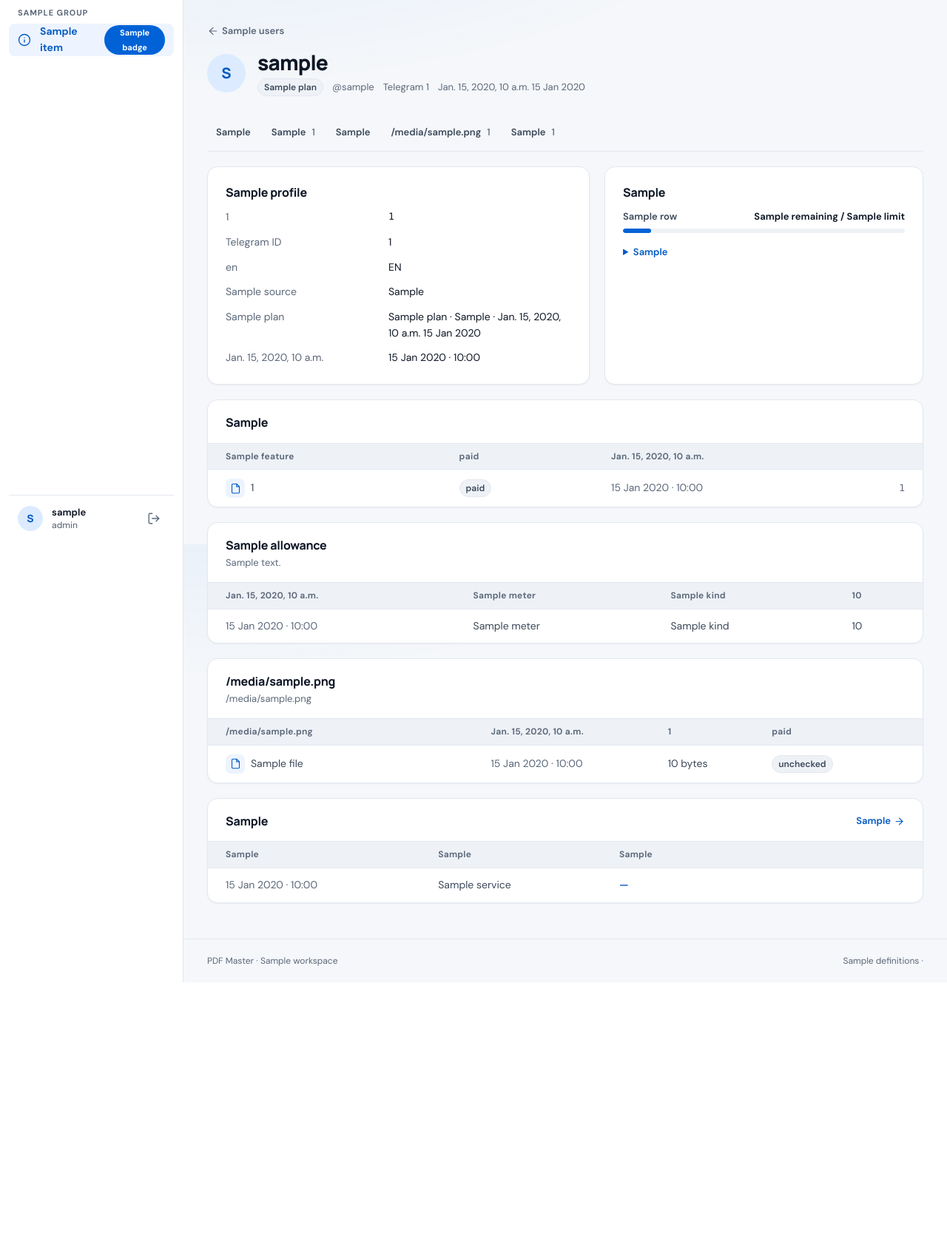
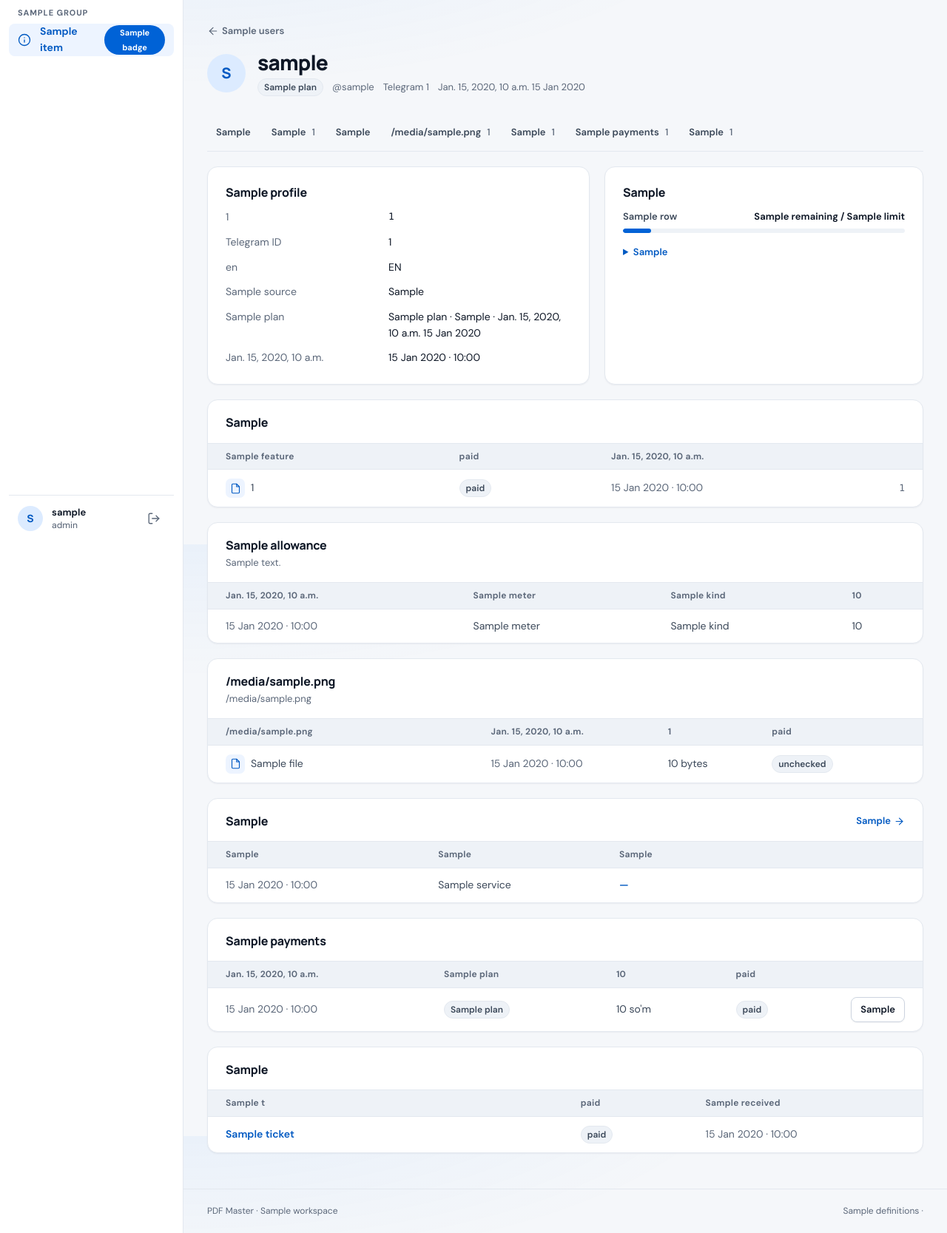
Before and after one commit to shahzodjonweb/document-platform, a Django app: template operations/templates/ops/user.html in a window 1280 px wide. Shown: the part 64-1731 px from the top of the page at 74% size. Before the commit the page ends 1392 px from the top, so only its background shows below. Run offline with Django 5.2, Linux system fonts and the light colour scheme; the template is opened without the code that fills it: most values are stand-ins (such as "Sample title", 1, 10 or a date in 2020); data that the repository does not hold is empty; parts of the project's set-up code (start-up, migrations or seed data) failed here and were passed over; some libraries are stand-ins or nearby versions.

Commit message:
Admin: customer payments and support tabs, sortable users, readable templates
- A customer's page now also lists their card payments (Finance) and
  their support cases (Support), each linking to the review page.
- The users table sorts by name, plan, or newest / oldest.
- The last one-line templates (AI usage, the Telegram, AI and storage
  integration forms) are written out as readable markup.

Co-Authored-By: Claude Opus 5.5 <noreply@anthropic.com>

```diff
--- a/operations/i18n.py
+++ b/operations/i18n.py
@@ -210,3 +210,6 @@ CATALOGS['ru'].update(
 CATALOGS['en'].update(send_reply='Send reply', overview='Overview')
 CATALOGS['uz'].update(send_reply='Javob yuborish')
 CATALOGS['ru'].update(send_reply='Отправить ответ')
+CATALOGS['en'].update(no_payments='No card payments from this customer.')
+CATALOGS['uz'].update(no_payments='Bu mijozdan karta to‘lovlari yo‘q.')
+CATALOGS['ru'].update(no_payments='Платежей картой от этого клиента нет.')
--- a/operations/static/ops/main.css
+++ b/operations/static/ops/main.css
@@ -1291,6 +1291,21 @@ th {
   letter-spacing: 0.02em;
   white-space: nowrap;
 }
+.sort-link {
+  display: inline-flex;
+  align-items: center;
+  gap: 2px;
+  color: inherit;
+}
+.sort-link:hover {
+  color: var(--ink);
+}
+th[aria-sort] .sort-link {
+  color: var(--ink);
+}
+.sort-link.up .icon {
+  transform: rotate(180deg);
+}
 td {
   padding: var(--space-3) var(--space-6);
   border-bottom: 1px solid var(--hairline);
--- a/operations/templates/ops/base.html
+++ b/operations/templates/ops/base.html
@@ -6,9 +6,9 @@
   <meta name="robots" content="noindex,nofollow">
   <title>{{ title }} · PDF Master</title>
   {% include 'ops/brand_head.html' %}
-  <link rel="stylesheet" href="{% static 'ops/main.css' %}?v=redesign-7">
-  <script src="{% static 'ops/theme.js' %}?v=redesign-7"></script>
-  <script src="{% static 'ops/admin.js' %}?v=redesign-7" defer></script>
+  <link rel="stylesheet" href="{% static 'ops/main.css' %}?v=redesign-8">
+  <script src="{% static 'ops/theme.js' %}?v=redesign-8"></script>
+  <script src="{% static 'ops/admin.js' %}?v=redesign-8" defer></script>
 </head>
 <body>
   <a class="skip-link" href="#main">{{ t.skip }}</a>
--- a/operations/templates/ops/login.html
+++ b/operations/templates/ops/login.html
@@ -6,8 +6,8 @@
   <meta name="robots" content="noindex,nofollow">
   <title>{{ t.signin }} · PDF Master</title>
   {% include 'ops/brand_head.html' %}
-  <link rel="stylesheet" href="{% static 'ops/main.css' %}?v=redesign-7">
-  <script src="{% static 'ops/theme.js' %}?v=redesign-7"></script>
+  <link rel="stylesheet" href="{% static 'ops/main.css' %}?v=redesign-8">
+  <script src="{% static 'ops/theme.js' %}?v=redesign-8"></script>
 </head>
 <body class="login-page">
   <div class="login-story">
--- a/operations/templates/ops/user.html
+++ b/operations/templates/ops/user.html
@@ -29,6 +29,8 @@
   <a href="#usage">{{ t.tab_usage }}</a>
   <a href="#files">{{ t.files }} <span class="count">{{ files|length }}</span></a>
   {% if generation_rows %}<a href="#ai">{{ t.gen_customer_recent }} <span class="count">{{ generation_rows|length }}</span></a>{% endif %}
+  {% if payment_rows is not None %}<a href="#payments">{{ t.payments }} <span class="count">{{ payment_rows|length }}</span></a>{% endif %}
+  {% if tickets %}<a href="#support">{{ t.nav_support }} <span class="count">{{ tickets|length }}</span></a>{% endif %}
 </nav>
 
 <div class="overview-grid" id="overview">
@@ -127,6 +129,50 @@
 </section>
 {% endif %}
 
+{% if payment_rows is not None %}
+<section class="panel" id="payments">
+  <div class="panel-heading"><h2>{{ t.payments }}</h2></div>
+  <div class="table-region" role="region" aria-label="{{ t.payments }}" tabindex="0">
+    <table>
+      <thead><tr><th>{{ t.created }}</th><th>{{ t.plan }}</th><th>{{ t.amount }}</th><th>{{ t.status }}</th><th><span class="visually-hidden">{{ t.gen_open }}</span></th></tr></thead>
+      <tbody>
+        {% for row in payment_rows %}
+        <tr>
+          <td class="muted">{{ row.payment.created_at|date:'d M Y · H:i' }}</td>
+          <td><span class="badge plan-{{ row.payment.plan }}">{{ row.payment.plan|capfirst }}</span></td>
+          <td>{{ row.payment.amount|money }} so'm</td>
+          <td><span class="badge status-{{ row.payment.status }}">{{ row.status }}</span></td>
+          <td class="actions"><a class="button secondary small" href="/ops/payments/manual/{{ row.payment.id }}?lang={{ lang }}">{{ t.gen_open }}</a></td>
+        </tr>
+        {% empty %}
+        <tr><td colspan="5" class="table-empty">{{ t.no_payments }}</td></tr>
+        {% endfor %}
+      </tbody>
+    </table>
+  </div>
+</section>
+{% endif %}
+
+{% if tickets %}
+<section class="panel" id="support">
+  <div class="panel-heading"><h2>{{ t.nav_support }}</h2></div>
+  <div class="table-region" role="region" aria-label="{{ t.nav_support }}" tabindex="0">
+    <table>
+      <thead><tr><th>{{ t.subject }}</th><th>{{ t.status }}</th><th>{{ t.received }}</th></tr></thead>
+      <tbody>
+        {% for ticket in tickets %}
+        <tr>
+          <td class="wrap"><a class="table-link" href="/ops/support/{{ ticket.id }}?lang={{ lang }}">{{ ticket.subject }}</a></td>
+          <td><span class="badge status-{{ ticket.status }}">{% status_label ticket.status lang %}</span></td>
+          <td class="muted">{{ ticket.created_at|date:'d M Y · H:i' }}</td>
+        </tr>
+        {% endfor %}
+      </tbody>
+    </table>
+  </div>
+</section>
+{% endif %}
+
 {% if can_grant %}
 <dialog class="dialog" id="assign-plan" aria-labelledby="assign-plan-title">
   <form method="post" action="/ops/users/{{ account.id }}/plan">
```
Also changed, not shown: operations/templates/ops/ai_usage.html (+82 -11 lines), operations/templates/ops/integrations.html (+49 -3 lines), operations/templates/ops/sections/users.html (+7 -1 lines), operations/views.py (+12 -2 lines), tests/test_operations_redesign.py (+26 -0 lines).
